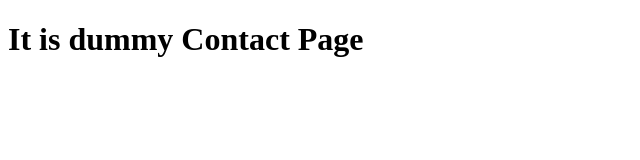
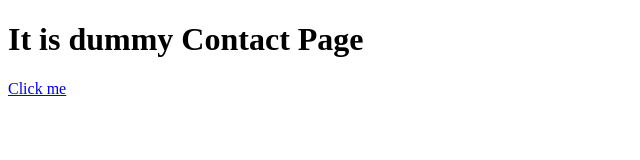
Before and after one commit to anasmakki/anasmakki, a plain HTML site: page index.html in a window 1280 px wide. Shown: the full height of the page, 0-640 px from the left. Drawn offline with Linux system fonts and the light colour scheme.

Commit message:
Update index.html

```diff
--- a/index.html
+++ b/index.html
@@ -8,6 +8,7 @@
 <body>
 
     <h1>It is dummy Contact Page</h1>
+    <a href="app.py">Click me</a>
 
 </body>
 </html>
```
